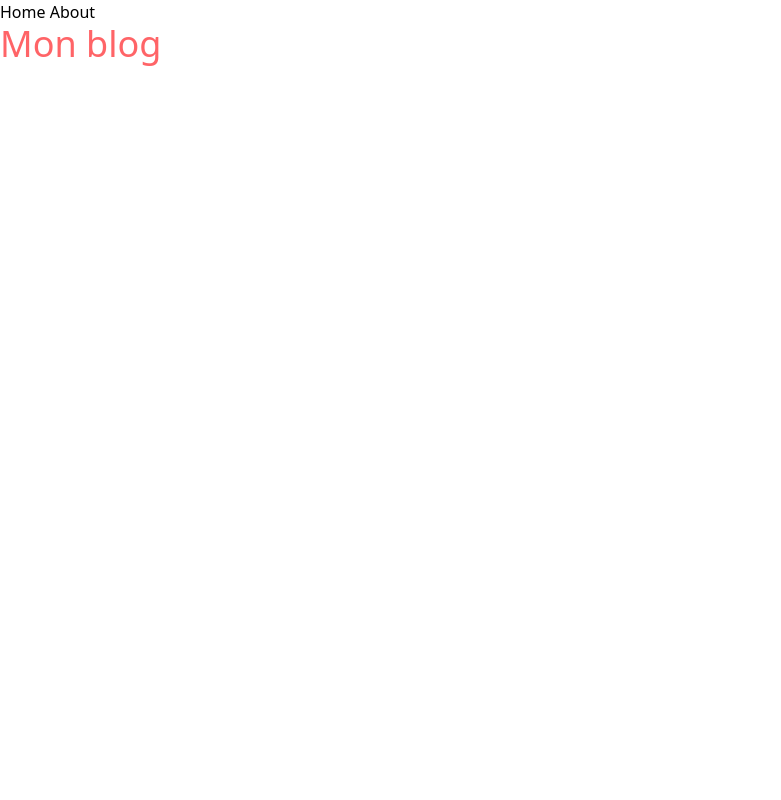
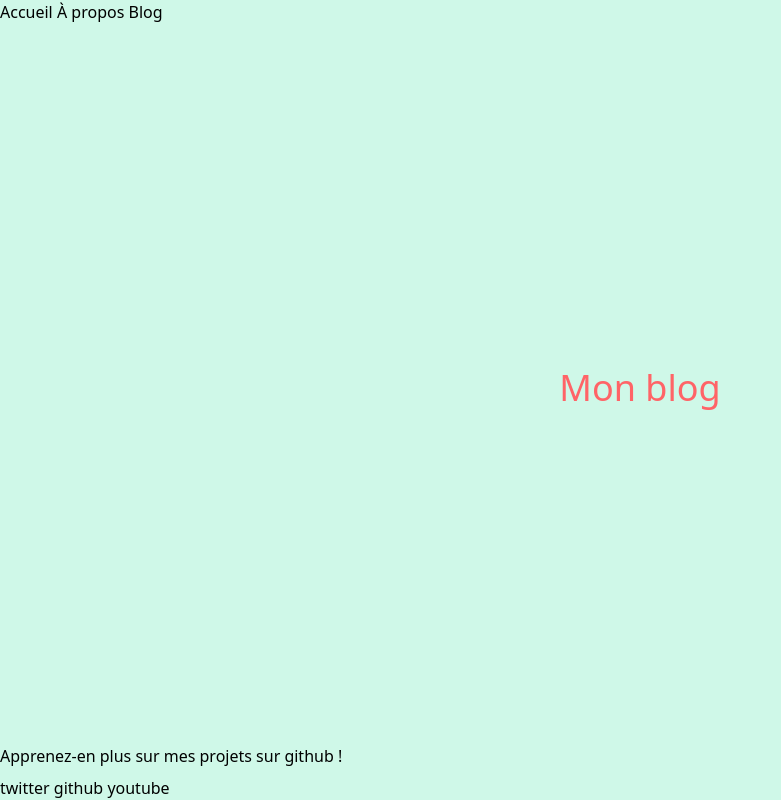
Before and after one commit to arnaudpant/astro-blog, an Astro site: page / in a window 1280 px wide. Shown: the whole page, without its empty margins (0-781 px from the left). Built offline with nearby package versions, Linux system fonts and the light colour scheme; Astro itself is replaced by a stand-in of ours.

Commit message:
Learn Layout

```diff
--- /dev/null
+++ b/src/components/Footer.astro
@@ -0,0 +1,15 @@
+---
+import Social from "./Social.astro";
+
+const platform = "github";
+const username = "withastro";
+---
+
+<footer class="flex flex-col gap-2">
+  <p>Apprenez-en plus sur mes projets sur <a href={`https://www.${platform}.com/${username}`}>{platform}</a> !</p>
+  <div>
+    <Social platform="twitter" username="astrodotbuild" />
+    <Social platform="github" username="withastro" />
+    <Social platform="youtube" username="astrodotbuild" />
+  </div>
+</footer>
--- /dev/null
+++ b/src/components/Navigation.astro
@@ -0,0 +1,8 @@
+---
+
+---
+<header>
+    <a href="/">Accueil</a>
+    <a href="/about/">À propos</a>
+    <a href="/blog/">Blog</a>
+</header>
--- /dev/null
+++ b/src/components/Social.astro
@@ -0,0 +1,4 @@
+---
+const { platform, username } = Astro.props;
+---
+<a href={`https://www.${platform}.com/${username}`}>{platform}</a>
--- a/src/components/Welcome.astro
+++ b/src/components/Welcome.astro
@@ -2,8 +2,6 @@
 
 ---
 
-<div >
-	<a href="/">Home</a>
-	<a href="/about">About</a>
+<div class="text-center pt-2">
 	<h1 class="text-4xl text-red-400">Mon blog</h1>
 </div>
--- a/src/layouts/Layout.astro
+++ b/src/layouts/Layout.astro
@@ -7,16 +7,7 @@
 		<meta name="generator" content={Astro.generator} />
 		<title>Astro Blog</title>
 	</head>
-	<body>
+	<body class="m-0 w-full h-screen bg-emerald-300/30 flex flex-col justify-between">
 		<slot />
 	</body>
 </html>
-
-<style>
-	html,
-	body {
-		margin: 0;
-		width: 100%;
-		height: 100%;
-	}
-</style>
--- /dev/null
+++ b/src/layouts/MarkdownPostLayout.astro
@@ -0,0 +1,8 @@
+---
+const { frontmatter } = Astro.props;
+---
+<meta charset="utf-8" />
+<h1>{frontmatter.title} from layout</h1>
+<p>Écrit par {frontmatter.author} from layout</p>
+<p>{frontmatter.tags[2]}</p>
+<slot />
--- a/src/pages/index.astro
+++ b/src/pages/index.astro
@@ -1,9 +1,13 @@
 ---
+import Footer from '../components/Footer.astro';
+import Navigation from '../components/Navigation.astro';
 import Welcome from '../components/Welcome.astro';
 import Layout from '../layouts/Layout.astro';
 import "../styles/global.css";
 ---
 
 <Layout>
+	<Navigation />
 	<Welcome />
+	<Footer />
 </Layout>
--- a/src/pages/posts/post-1.md
+++ b/src/pages/posts/post-1.md
@@ -1,8 +1,9 @@
 ---
+layout: ../../layouts/MarkdownPostLayout.astro
 title: 'Mon premier article de blog'
 pubDate: 2025-04-01
 description: "Il s'agit du premier article de mon nouveau blog Astro."
-author: 'Apprenti Astro'
+author: 'Kallavero'
 image:
     url: 'https://docs.astro.build/assets/rose.webp'
     alt: "Le logo Astro sur un fond sombre avec une lueur rose."
```
